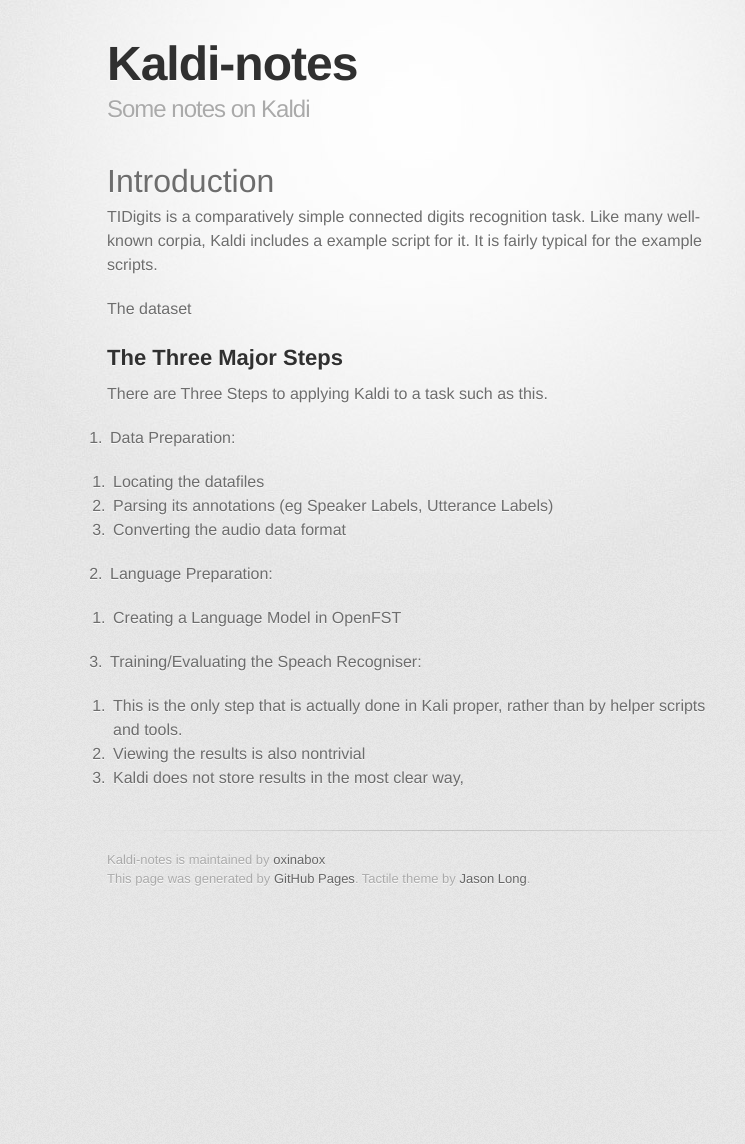
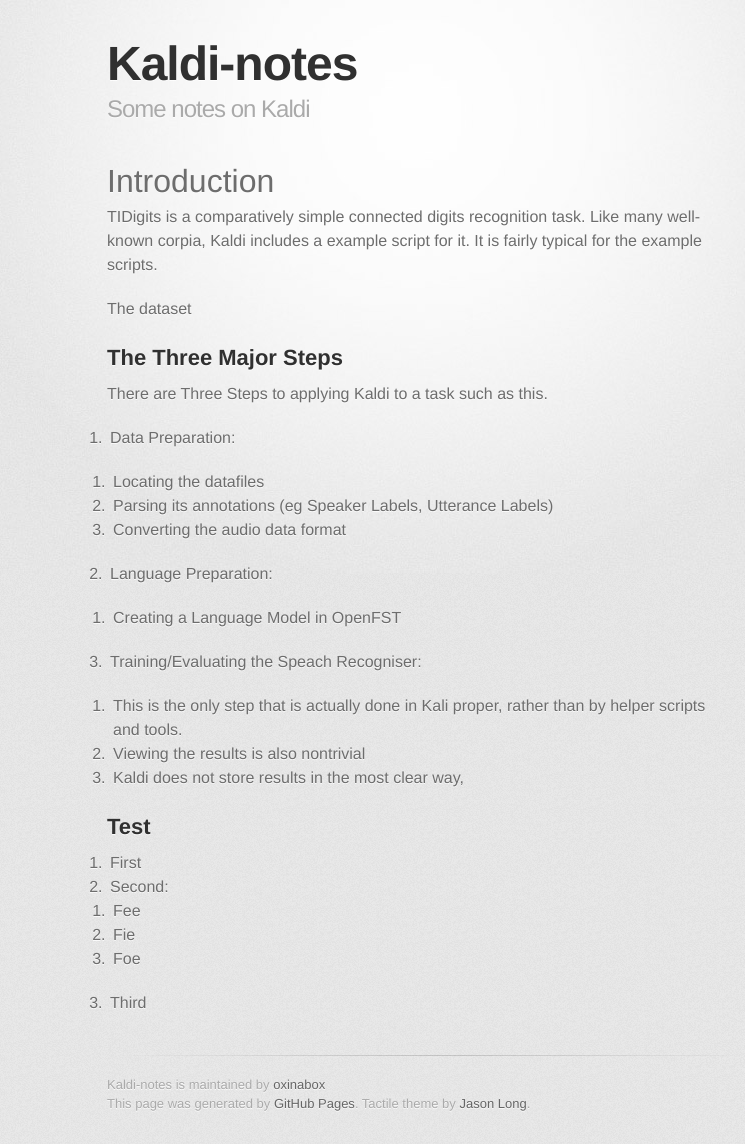
Before and after one commit to oxinabox/Kaldi-Notes, a Jekyll site: the page built from tidigits/how-training-tidigits-works.md, in a window 1280 px wide. Shown: the whole page, without its empty margins (223-968 px from the left). Built offline with Jekyll 4.4.1, drawn with Linux system fonts in a browser that asks for light colours; some web fonts are replaced; Markdown is read by kramdown in place of the engine named in the settings; before the commit the page ends 919 px from its top, so only the background shows below that.

Commit message:
=quick submission.

```diff
--- a/tidigits/how-training-tidigits-works.md
+++ b/tidigits/how-training-tidigits-works.md
@@ -28,3 +28,14 @@
    * This is the only step that is actually done in Kali proper, rather than by helper scripts and tools.
    * Viewing the results is also nontrivial
    * Kaldi does not store results in the most clear way,
+
+
+
+##Test
+
+1. First
+2. Second:
+	* Fee
+	* Fie
+	* Foe
+3. Third
```
